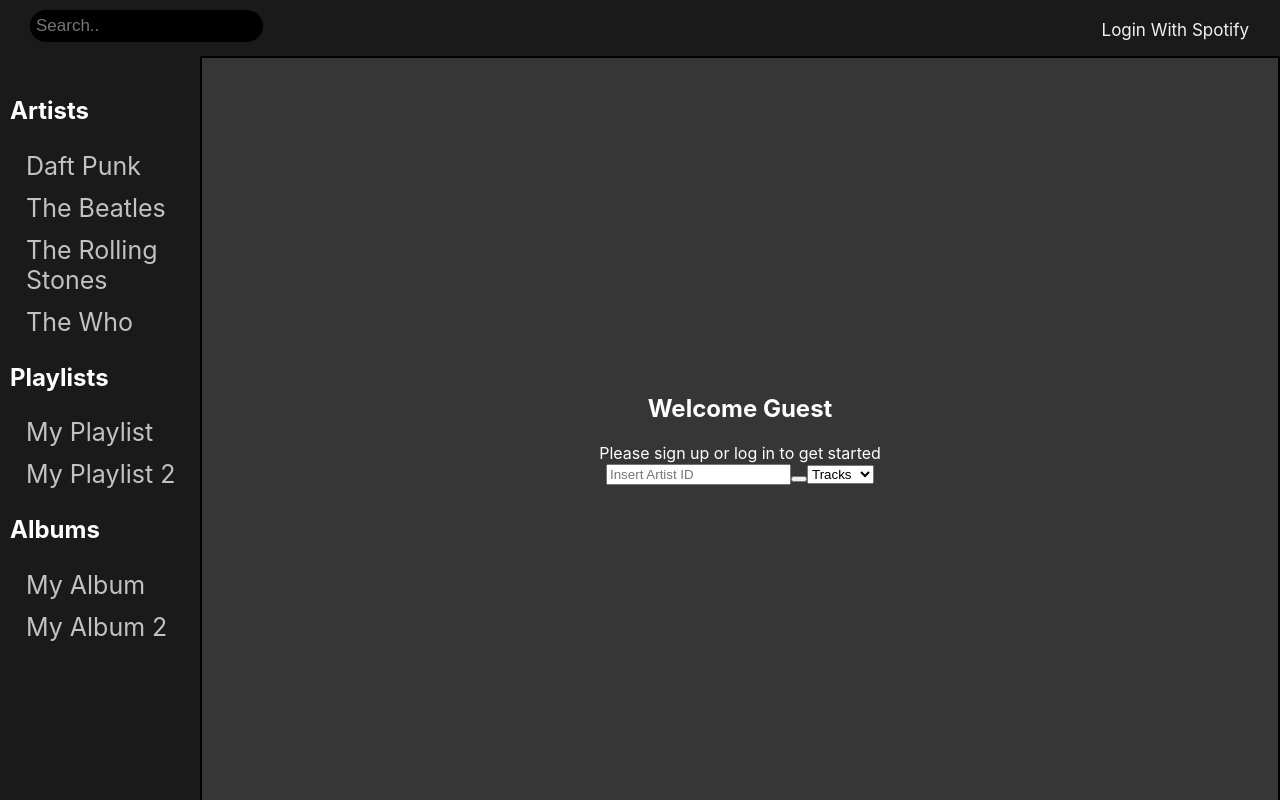
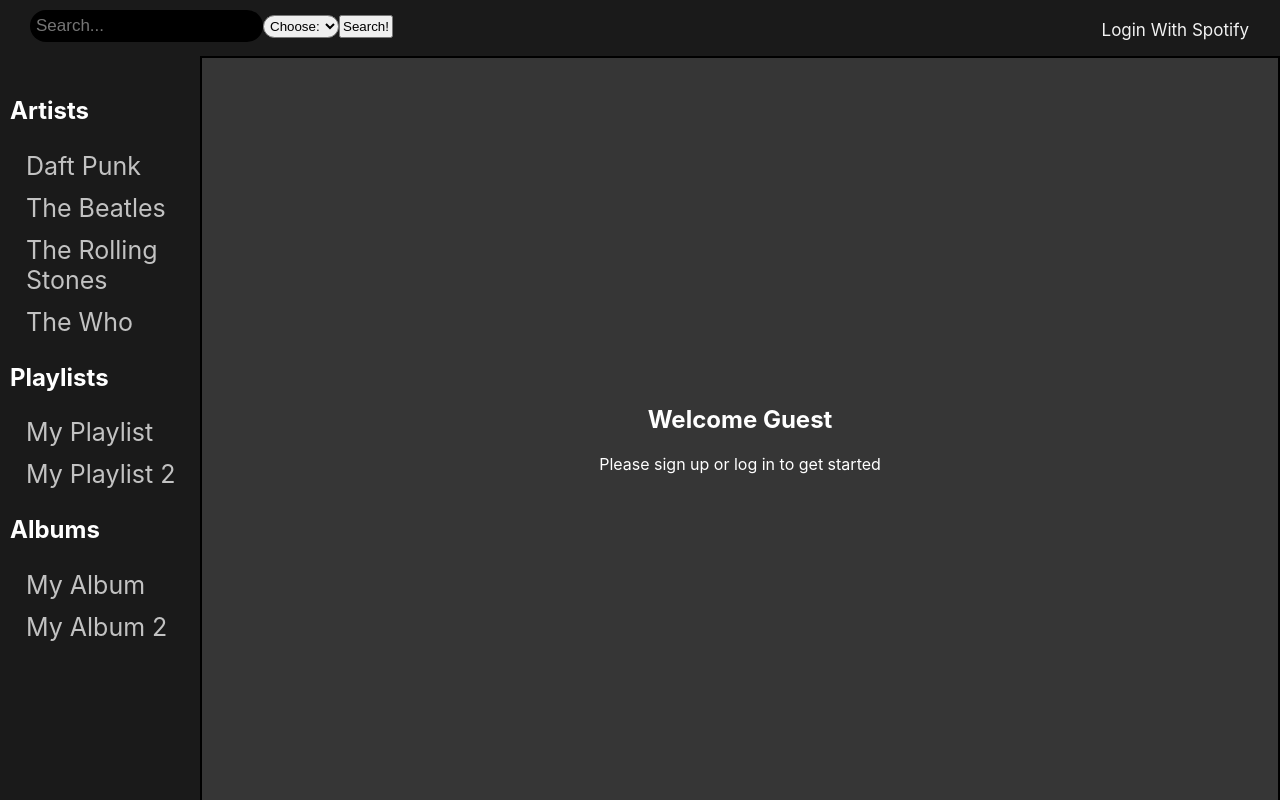
Before and after one commit to Adde-h/DH2642-Project, a React (Create React App) app: page / in a window 1280 px wide. Built offline with nearby package versions, Linux system fonts and the light colour scheme.

Commit message:
First version of Spotify Search function
Co-Authored-By: Mehir Wolde <13528811+MehirWolde@users.noreply.github.com>

```diff
--- a/src/SpotifyModel.js
+++ b/src/SpotifyModel.js
@@ -1,5 +1,5 @@
 import getToken from '../src/components/SpotifySource.js';
-const SpotifyWebApi = require("spotify-web-api-node");
+//const SpotifyWebApi = require("spotify-web-api-node");
 
 export default class SpotifyModel {
 	constructor(
--- a/src/presenters/NavbarPresenter.js
+++ b/src/presenters/NavbarPresenter.js
@@ -1,5 +1,7 @@
 import NavbarView from "../views/NavbarView.js";
 
 export default function NavbarPresenter(props) {
-	return <NavbarView isLoggedIn={props.isLoggedIn} />;
+	return (
+		<NavbarView isLoggedIn={props.isLoggedIn} options={["tracks", "artists", "albums"]}/>
+	)
 }
--- a/src/styles/home.css
+++ b/src/styles/home.css
@@ -64,7 +64,7 @@ div#root {
 	float: left;
 	margin-top: 10px;
 	background-color: black;
-	color: rgb(83, 47, 47);
+	color: white;
 }
 
 .profile {
@@ -121,7 +121,26 @@ div#root {
 	border: 2px solid black;
 	text-align: center;
 	align-content: center;
+	justify-content: center;
 }
+
+.search{
+	width: auto;
+	align-items: center;
+}
+
+.searchSelect{
+	padding: 2px;
+	margin-top:15px;
+	border-radius: 20px;
+}
+
+.searchBtn{
+	padding: 2px;
+}
+/**
+ *				Mobile CSS
+ */
 
 /* On smaller screens, where height is less than 450px, change the style of the sidebar (less padding and a smaller font size) */
 @media screen and (max-height: 450px) {
--- a/src/views/MainView.js
+++ b/src/views/MainView.js
@@ -1,38 +1,11 @@
-import { getArtist, search } from "../components/SpotifySource";
-
-
 export default function MainView(props) {
-	var query = null;
 	return (
 		<div className="main">
 
 			<h2>Welcome {props.isLoggedIn ? "Username" : "Guest"}</h2>
 			<span>Please sign up or log in to get started</span>
-			<div>
 
-				<input type="text"
-					placeholder="Insert Artist ID"
-					className="searchArtist"
-					/*onText={(text) => {
-						console.log("QUERY",text);
-						//query = text;
-					}}*/
-					//onKeyPress={() => search(document.getElementById("myInput").value)}
-					id="myInput"
-					/>
-					<button onClick={() => search({id: document.getElementById("myInput").value, option: "tracks"}
-					 )}></button>
-					<select onChange={(event) => props.onDishType(event.target.value)}>
-						{props.options.map(giveOptions =>
-							<option value={giveOptions.value} id="op">{giveOptions}</option>
-						)}
-					</select>
-			</div>
 
 		</div>
 	);
 }
-
-function giveOptions(opt) {
-  return <option> {opt} </option>;
-}
--- a/src/views/NavbarView.js
+++ b/src/views/NavbarView.js
@@ -1,13 +1,41 @@
 import Login from "../components/Login";
+import { getArtist, search } from "../components/SpotifySource";
 
 export default function NavbarView(props) {
-
+	var query = { option: null };
 	return (
 		<div className="navbarcontent">
-			<input type="text" placeholder="Search.." />
+			<span className="search">
+				<input
+					type="text"
+					placeholder="Search..."
+					className="searchArtist"
+					id="myInput"
+				/>
+
+				<select className="searchSelect" onChange={(event) => (query.option = event.target.value)}>
+				<option>Choose:</option>
+					{props.options.map((giveOptions) => (
+						<option value={giveOptions.value} id="op" key={giveOptions}>
+							{giveOptions}
+						</option>
+					))}
+				</select>
+
+				<button className="searchBtn"
+					onClick={() =>
+						search({
+							id: document.getElementById("myInput").value,
+							option: query.option,
+						})
+					}>Search!</button>
+			</span>
+
 			<div className="profile">
-				<Login/>
+				<Login />
 			</div>
 		</div>
 	);
 }
+
+//			<input type="text" placeholder="Search.." />
```
Also changed, not shown: src/presenters/SearchPresenter.js (deleted, +0 -63 lines), src/views/SearchView.js (+43 -6 lines).
